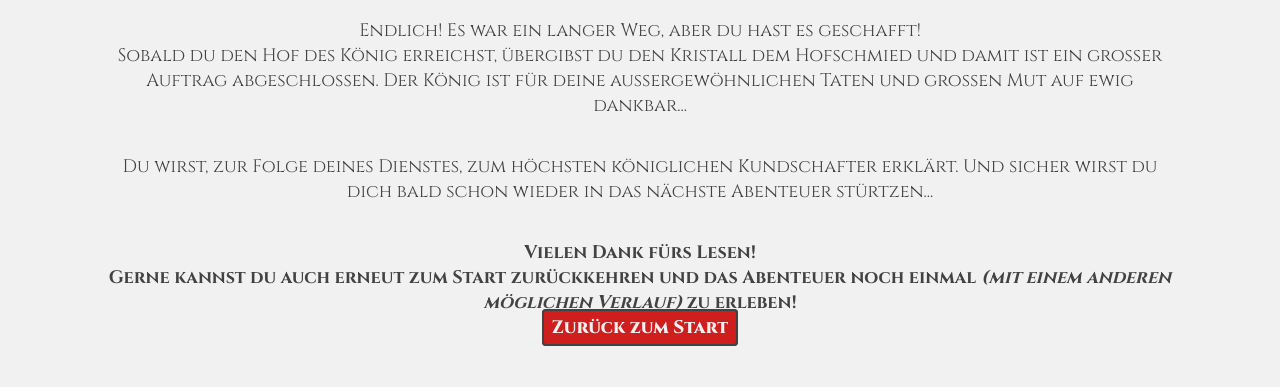
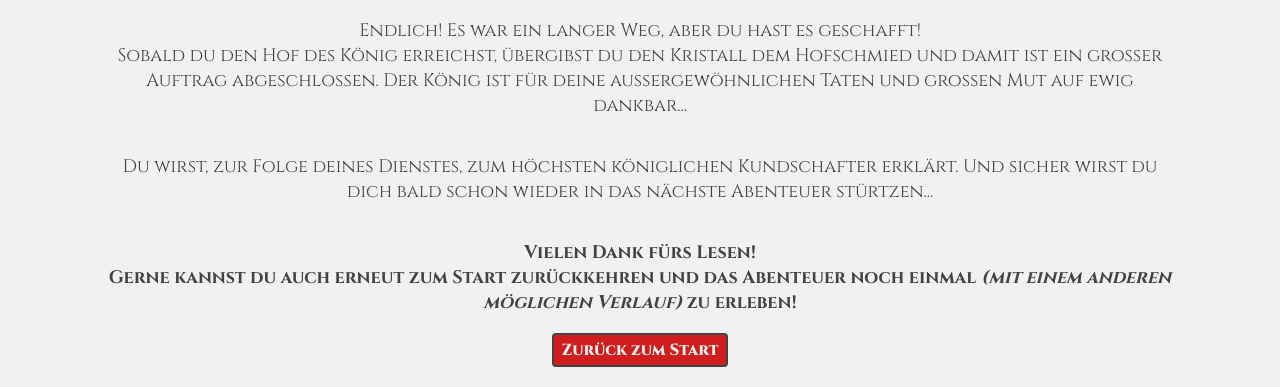
Before and after one commit to Tech-Nik09/Text-based-RPG, a plain HTML site: page castle.html in a window 1280 px wide. Shown: the part 512-899 px from the top of the page. Drawn offline with Linux system fonts and the light colour scheme.

Commit message:
modify button style at castle.html to match all others

```diff
--- a/castle.html
+++ b/castle.html
@@ -26,8 +26,12 @@
                 Gerne kannst du auch erneut zum Start zurückkehren und das Abenteuer noch einmal
                 <i>(mit einem anderen möglichen Verlauf)</i> zu erleben!
             </b>
-            <br />
-            <a href="./index.html">Zurück zum Start</a>
         </p>
+
+        <div class="button-outer-wrapper">
+            <div class="button-container">
+                <a href="./index.html">Zurück zum Start</a>
+            </div>
+        </div>
     </body>
 </html>
```
